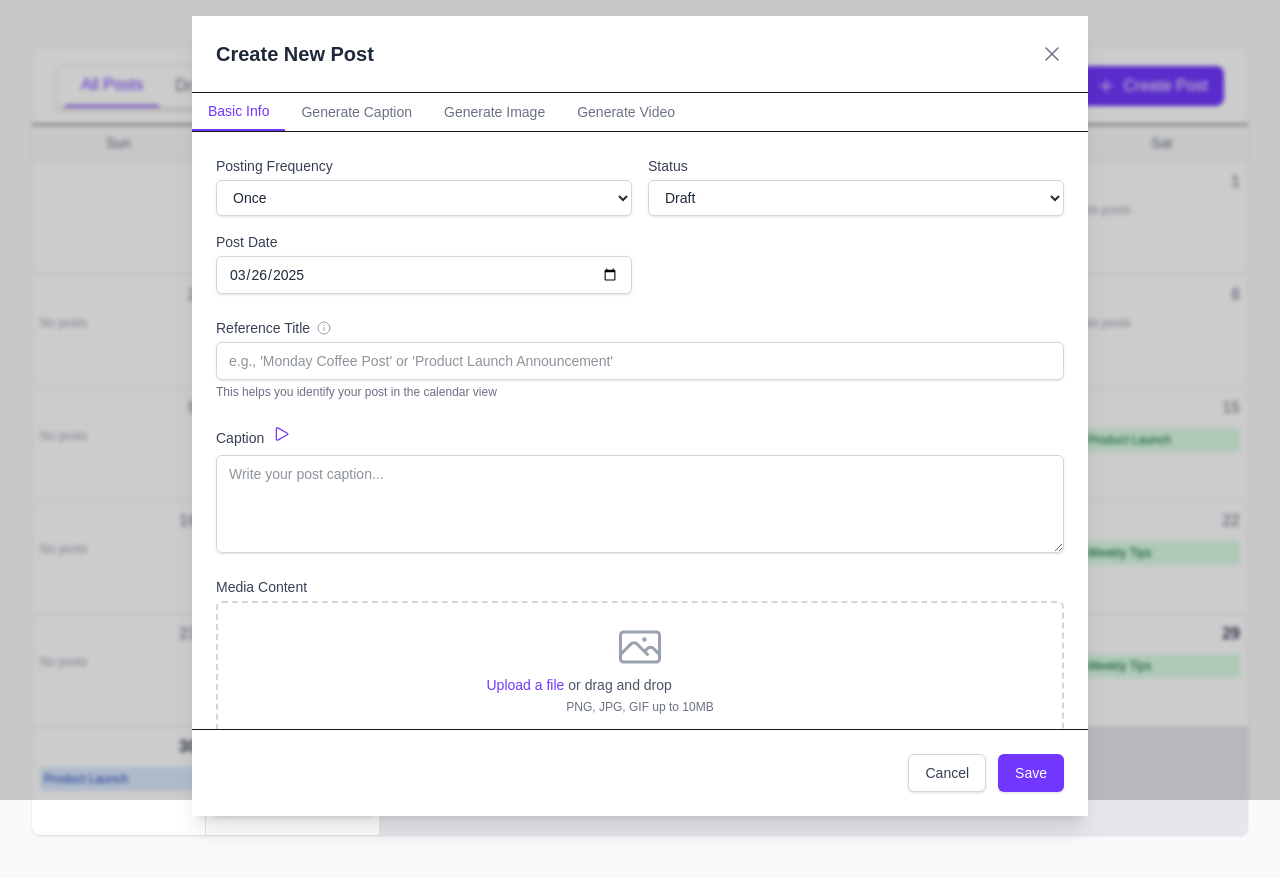
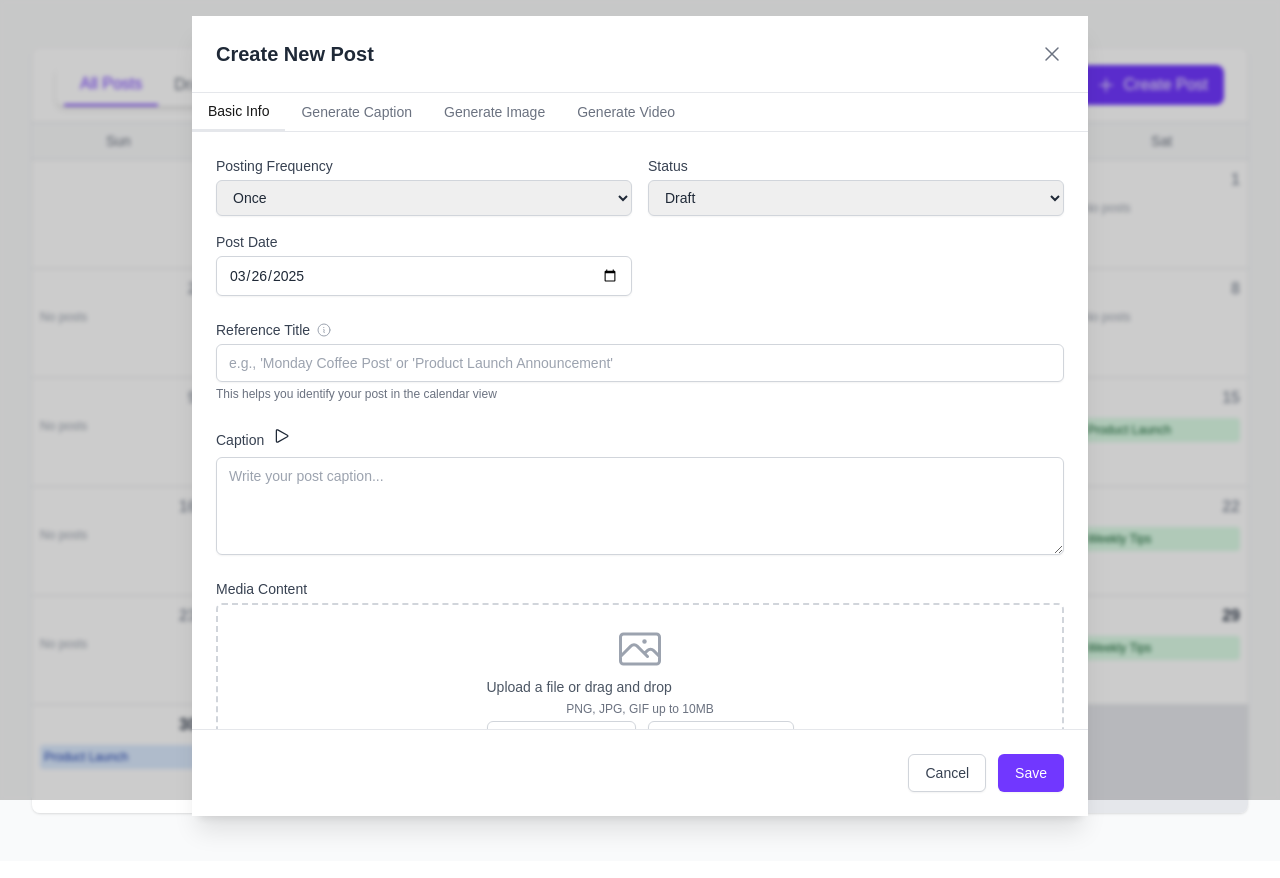
Before and after one commit to Patrickcpoole/social-scheduler, a Next.js app: page / in a window 1280 px wide. Both pictures are taken after a click on the button "Create Post". Shown: the top 878 px of the page. Built offline with nearby package versions, Linux system fonts and the light colour scheme.

Commit message:
chore: updated README

```diff
--- a/package.json
+++ b/package.json
@@ -19,13 +19,14 @@
   },
   "devDependencies": {
     "@eslint/eslintrc": "^3",
-    "@tailwindcss/postcss": "^4",
     "@types/node": "^20",
     "@types/react": "^19",
     "@types/react-dom": "^19",
+    "autoprefixer": "^10.4.17",
     "eslint": "^9",
     "eslint-config-next": "15.2.4",
-    "tailwindcss": "^4",
+    "postcss": "^8.4.35",
+    "tailwindcss": "^3.4.1",
     "typescript": "^5"
   }
 }
--- a/src/app/globals.css
+++ b/src/app/globals.css
@@ -1,4 +1,6 @@
-@import "tailwindcss";
+@tailwind base;
+@tailwind components;
+@tailwind utilities;
 
 :root {
   --background: #ffffff;
@@ -13,13 +15,6 @@
   --font-mono: var(--font-geist-mono);
 }
 
-@media (prefers-color-scheme: dark) {
-  :root {
-    --background: #0a0a0a;
-    --foreground: #ededed;
-  }
-}
-
 body {
   background: var(--background);
   color: var(--foreground);
--- a/src/components/form/PostForm.tsx
+++ b/src/components/form/PostForm.tsx
@@ -254,7 +254,7 @@ const PostForm = ({ post, onSave, onCancel, selectedDate }: PostFormProps) => {
                 onClick={() => setActiveTab("basic")}
                 className={`py-2 px-4 font-medium text-sm ${
                   activeTab === "basic"
-                    ? "border-b-2 border-[#7137ff] text-[#7137ff]"
+                    ? "border-b-2 border-primary-500 text-primary-600"
                     : "text-gray-500 hover:text-gray-700 cursor-pointer"
                 }`}
               >
@@ -264,7 +264,7 @@ const PostForm = ({ post, onSave, onCancel, selectedDate }: PostFormProps) => {
                 onClick={() => setActiveTab("caption")}
                 className={`py-2 px-4 font-medium text-sm ${
                   activeTab === "caption"
-                    ? "border-b-2 border-[#7137ff] text-[#7137ff]"
+                    ? "border-b-2 border-primary-500 text-primary-600"
                     : "text-gray-500 hover:text-gray-700 cursor-pointer"
                 }`}
               >
@@ -274,7 +274,7 @@ const PostForm = ({ post, onSave, onCancel, selectedDate }: PostFormProps) => {
                 onClick={() => setActiveTab("image")}
                 className={`py-2 px-4 font-medium text-sm ${
                   activeTab === "image"
-                    ? "border-b-2 border-[#7137ff] text-[#7137ff]"
+                    ? "border-b-2 border-primary-500 text-primary-600"
                     : "text-gray-500 hover:text-gray-700 cursor-pointer"
                 }`}
               >
@@ -284,7 +284,7 @@ const PostForm = ({ post, onSave, onCancel, selectedDate }: PostFormProps) => {
                 onClick={() => setActiveTab("video")}
                 className={`py-2 px-4 font-medium text-sm ${
                   activeTab === "video"
-                    ? "border-b-2 border-[#7137ff] text-[#7137ff]"
+                    ? "border-b-2 border-primary-500 text-primary-600"
                     : "text-gray-500 hover:text-gray-700 cursor-pointer"
                 }`}
               >
@@ -317,7 +317,7 @@ const PostForm = ({ post, onSave, onCancel, selectedDate }: PostFormProps) => {
                               errors.frequency
                                 ? "border-red-500"
                                 : "border-gray-300"
-                            } rounded-md shadow-sm py-2 px-3 focus:outline-none focus:border-[#7137ff] sm:text-sm`}
+                            } rounded-md shadow-sm py-2 px-3 focus:outline-none focus:ring-primary-500 focus:border-primary-500 sm:text-sm`}
                           >
                             <option value="once">Once</option>
                             <option value="daily">Daily</option>
@@ -348,7 +348,7 @@ const PostForm = ({ post, onSave, onCancel, selectedDate }: PostFormProps) => {
                                 errors.date
                                   ? "border-red-500"
                                   : "border-gray-300"
-                              } rounded-md shadow-sm py-2 px-3 focus:outline-none focus:border-[#7137ff] sm:text-sm ${
+                              } rounded-md shadow-sm py-2 px-3 focus:outline-none focus:ring-primary-500 focus:border-primary-500 sm:text-sm ${
                                 isPastDate(watch("date")) ? "text-gray-500" : ""
                               }`}
                             />
@@ -381,7 +381,7 @@ const PostForm = ({ post, onSave, onCancel, selectedDate }: PostFormProps) => {
                                     errors.date
                                       ? "border-red-500"
                                       : "border-gray-300"
-                                  } rounded-md shadow-sm py-2 px-3 focus:outline-none focus:border-[#7137ff] sm:text-sm ${
+                                  } rounded-md shadow-sm py-2 px-3 focus:outline-none focus:ring-primary-500 focus:border-primary-500 sm:text-sm ${
                                     isPastDate(watch("date"))
                                       ? "text-gray-500"
                                       : ""
@@ -414,7 +414,7 @@ const PostForm = ({ post, onSave, onCancel, selectedDate }: PostFormProps) => {
                                     errors.frequencyRange
                                       ? "border-red-500"
                                       : "border-gray-300"
-                                  } rounded-md shadow-sm py-2 px-3 focus:outline-none focus:border-[#7137ff] sm:text-sm`}
+                                  } rounded-md shadow-sm py-2 px-3 focus:outline-none focus:ring-primary-500 focus:border-primary-500 sm:text-sm`}
                                 />
                                 {errors.frequencyRange && (
                                   <p className="mt-1 text-sm text-red-600">
@@ -445,7 +445,7 @@ const PostForm = ({ post, onSave, onCancel, selectedDate }: PostFormProps) => {
                           onChange={handleStatusChange}
                           className={`mt-1 block w-full border ${
                             errors.status ? "border-red-500" : "border-gray-300"
-                          } rounded-md shadow-sm py-2 px-3 focus:outline-none focus:border-[#7137ff] sm:text-sm`}
+                          } rounded-md shadow-sm py-2 px-3 focus:outline-none focus:ring-primary-500 focus:border-primary-500 sm:text-sm`}
                         >
                           <option value="draft">Draft</option>
                           <option value="scheduled">Scheduled</option>
@@ -483,7 +483,7 @@ const PostForm = ({ post, onSave, onCancel, selectedDate }: PostFormProps) => {
                           errors.referenceTitle
                             ? "border-red-500"
                             : "border-gray-300"
-                        } rounded-md shadow-sm py-2 px-3 focus:outline-none focus:border-[#7137ff] sm:text-sm`}
+                        } rounded-md shadow-sm py-2 px-3 focus:outline-none focus:ring-primary-500 focus:border-primary-500 sm:text-sm`}
                         placeholder="e.g., 'Monday Coffee Post' or 'Product Launch Announcement'"
                       />
                       {errors.referenceTitle && (
@@ -510,7 +510,7 @@ const PostForm = ({ post, onSave, onCancel, selectedDate }: PostFormProps) => {
                             onClick={() => setActiveTab("caption")}
                             className="ml-2 cursor-pointer"
                           >
-                            <PlayIcon className="h-5 w-5 stroke-[#7137ff] fill-transparent hover:fill-[#7137ff] transition-all duration-200" />
+                            <PlayIcon className="h-5 w-5 stroke-primary-600 fill-transparent hover:fill-primary-600 transition-all duration-200" />
                           </button>
                         </Tooltip>
                       </div>
@@ -527,7 +527,7 @@ const PostForm = ({ post, onSave, onCancel, selectedDate }: PostFormProps) => {
                             errors.caption
                               ? "border-red-500"
                               : "border-gray-300"
-                          } rounded-md shadow-sm py-2 px-3 focus:outline-none focus:border-[#7137ff] sm:text-sm`}
+                          } rounded-md shadow-sm py-2 px-3 focus:outline-none focus:ring-primary-500 focus:border-primary-500 sm:text-sm`}
                           placeholder="Write your post caption..."
                         />
                       </div>
@@ -568,7 +568,7 @@ const PostForm = ({ post, onSave, onCancel, selectedDate }: PostFormProps) => {
                           <div className="space-y-1 text-center">
                             <PhotoIcon className="mx-auto h-12 w-12 text-gray-400" />
                             <div className="flex text-sm text-gray-600">
-                              <label className="relative cursor-pointer rounded-md font-medium text-[#7137ff] hover:text-[#7137ff]/80 focus-within:outline-none focus-within:ring-2 focus-within:ring-offset-2 focus-within:ring-[#7137ff]">
+                              <label className="relative cursor-pointer rounded-md font-medium text-primary-600 hover:text-primary-500 focus-within:outline-none focus-within:ring-2 focus-within:ring-offset-2 focus-within:ring-primary-500">
                                 <span>Upload a file</span>
                                 <input
                                   type="file"
@@ -588,7 +588,7 @@ const PostForm = ({ post, onSave, onCancel, selectedDate }: PostFormProps) => {
                               <button
                                 type="button"
                                 onClick={() => setActiveTab("image")}
-                                className="inline-flex items-center px-3 py-2 border border-gray-300 shadow-sm text-sm leading-4 font-medium rounded-md text-gray-700 bg-white hover:bg-gray-50 cursor-pointer focus:outline-none focus:ring-2 focus:ring-offset-2 focus:ring-[#7137ff]"
+                                className="inline-flex items-center px-3 py-2 border border-gray-300 shadow-sm text-sm leading-4 font-medium rounded-md text-gray-700 bg-white hover:bg-gray-50 cursor-pointer focus:outline-none focus:ring-2 focus:ring-offset-2 focus:ring-primary-500"
                               >
                                 <PlayIcon className="-ml-0.5 mr-2 h-4 w-4" />{" "}
                                 Generate Image
@@ -596,7 +596,7 @@ const PostForm = ({ post, onSave, onCancel, selectedDate }: PostFormProps) => {
                               <button
                                 type="button"
                                 onClick={() => setActiveTab("video")}
-                                className="inline-flex items-center px-3 py-2 border border-gray-300 shadow-sm text-sm leading-4 font-medium rounded-md text-gray-700 bg-white hover:bg-gray-50 cursor-pointer focus:outline-none focus:ring-2 focus:ring-offset-2 focus:ring-[#7137ff]"
+                                className="inline-flex items-center px-3 py-2 border border-gray-300 shadow-sm text-sm leading-4 font-medium rounded-md text-gray-700 bg-white hover:bg-gray-50 cursor-pointer focus:outline-none focus:ring-2 focus:ring-offset-2 focus:ring-primary-500"
                               >
                                 <VideoCameraIcon className="-ml-0.5 mr-2 h-4 w-4" />{" "}
                                 Generate Video
@@ -614,13 +614,13 @@ const PostForm = ({ post, onSave, onCancel, selectedDate }: PostFormProps) => {
                       <button
                         type="button"
                         onClick={onCancel}
-                        className="bg-white py-2 px-4 border border-gray-300 rounded-md shadow-sm text-sm font-medium text-gray-700 hover:bg-gray-50 cursor-pointer focus:outline-none focus:ring-2 focus:ring-offset-2 focus:ring-[#7137ff]"
+                        className="bg-white py-2 px-4 border border-gray-300 rounded-md shadow-sm text-sm font-medium text-gray-700 hover:bg-gray-50 cursor-pointer focus:outline-none focus:ring-2 focus:ring-offset-2 focus:ring-primary-500"
                       >
                         Cancel
                       </button>
                       <button
                         type="submit"
-                        className="bg-[#7137ff] py-2 px-4 border border-transparent rounded-md shadow-sm text-sm font-medium text-white hover:bg-[#7137ff]/80 cursor-pointer focus:outline-none focus:ring-2 focus:ring-offset-2 focus:ring-[#7137ff]"
+                        className="bg-primary py-2 px-4 border border-transparent rounded-md shadow-sm text-sm font-medium text-white hover:bg-primary-600 cursor-pointer focus:outline-none focus:ring-2 focus:ring-offset-2 focus:ring-primary-500"
                       >
                         Save
                       </button>
--- a/src/components/ui/CalendarView.tsx
+++ b/src/components/ui/CalendarView.tsx
@@ -122,7 +122,7 @@ const CalendarView = ({
           />
           <button
             onClick={() => onAddPost(new Date())}
-            className="flex items-center gap-2 px-4 py-2 bg-[#7137ff] text-white rounded-lg cursor-pointer transition-colors hover:bg-[#7137ff]/80"
+            className="flex items-center gap-2 px-4 py-2 bg-[#7137ff] text-white rounded-lg hover:bg-[#5a2bcc] transition-colors"
           >
             <PlusIcon className="h-5 w-5" />
             <span>Create Post</span>
@@ -194,14 +194,14 @@ const CalendarView = ({
                     </div>
                     {!hasEvents && (
                       <button
-                        className="hidden cursor-pointer group-hover:flex w-full bg-[#7137ff]/30 text-white text-xs
-                        py-1 px-2 rounded  transition-colors min-h-[60px] items-center justify-center"
+                        className="hidden cursor-pointer group-hover:flex w-full bg-[#f5f2ff] text-[#7137ff] text-xs
+                        py-1 px-2 rounded hover:bg-[#ebe6ff] transition-colors min-h-[60px] items-center justify-center"
                         onClick={(e) => {
                           e.stopPropagation();
                           onAddPost(date);
                         }}
                       >
-                        <PlusIcon className="h-5 w-5 text-[#7137ff]" />
+                        <PlusIcon className="h-5 w-5" />
                       </button>
                     )}
                   </div>
--- a/src/components/ui/Navigation.tsx
+++ b/src/components/ui/Navigation.tsx
@@ -9,7 +9,7 @@ const Navigation = () => {
         <div className="flex justify-between h-16">
           <div className="flex">
             <div className="flex-shrink-0 flex items-center">
-              <Link href="/" className="font-bold text-xl text-indigo-600">
+              <Link href="/" className="font-bold text-xl text-primary">
                 Social Scheduler
               </Link>
             </div>
@@ -19,7 +19,7 @@ const Navigation = () => {
               href="https://github.com/your-username/social-scheduler"
               target="_blank"
               rel="noopener noreferrer"
-              className="inline-flex items-center px-4 py-2 border border-transparent text-sm font-medium rounded-md shadow-sm text-white bg-indigo-600 hover:bg-indigo-700 focus:outline-none focus:ring-2 focus:ring-offset-2 focus:ring-indigo-500"
+              className="inline-flex items-center px-4 py-2 border border-transparent text-sm font-medium rounded-md shadow-sm text-white bg-primary hover:bg-primary-600 focus:outline-none focus:ring-2 focus:ring-offset-2 focus:ring-primary-500"
             >
               <svg
                 className="h-4 w-4 mr-1"
--- a/tailwind.config.ts
+++ b/tailwind.config.ts
@@ -8,7 +8,7 @@ module.exports = {
   theme: {
     extend: {
       colors: {
-        primary: "var(--primary)",
+        primary: "#7137ff",
       },
     },
   },
```
Also changed, not shown: src/components/form/CaptionGenerator.tsx (+6 -6 lines), src/components/form/VideoGenerator.tsx (+9 -8 lines), 1 other file (tests, documents, lock files or other folders).
